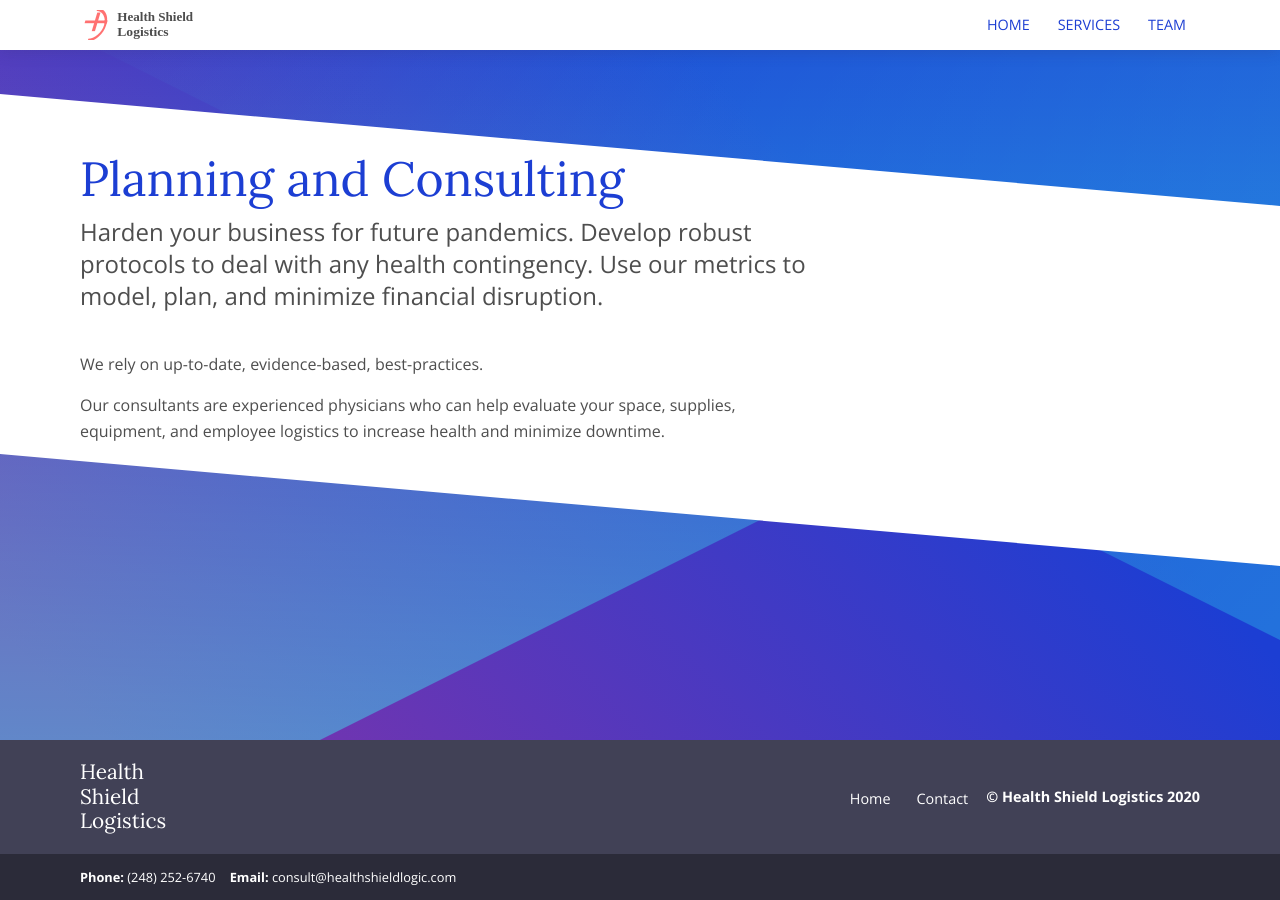
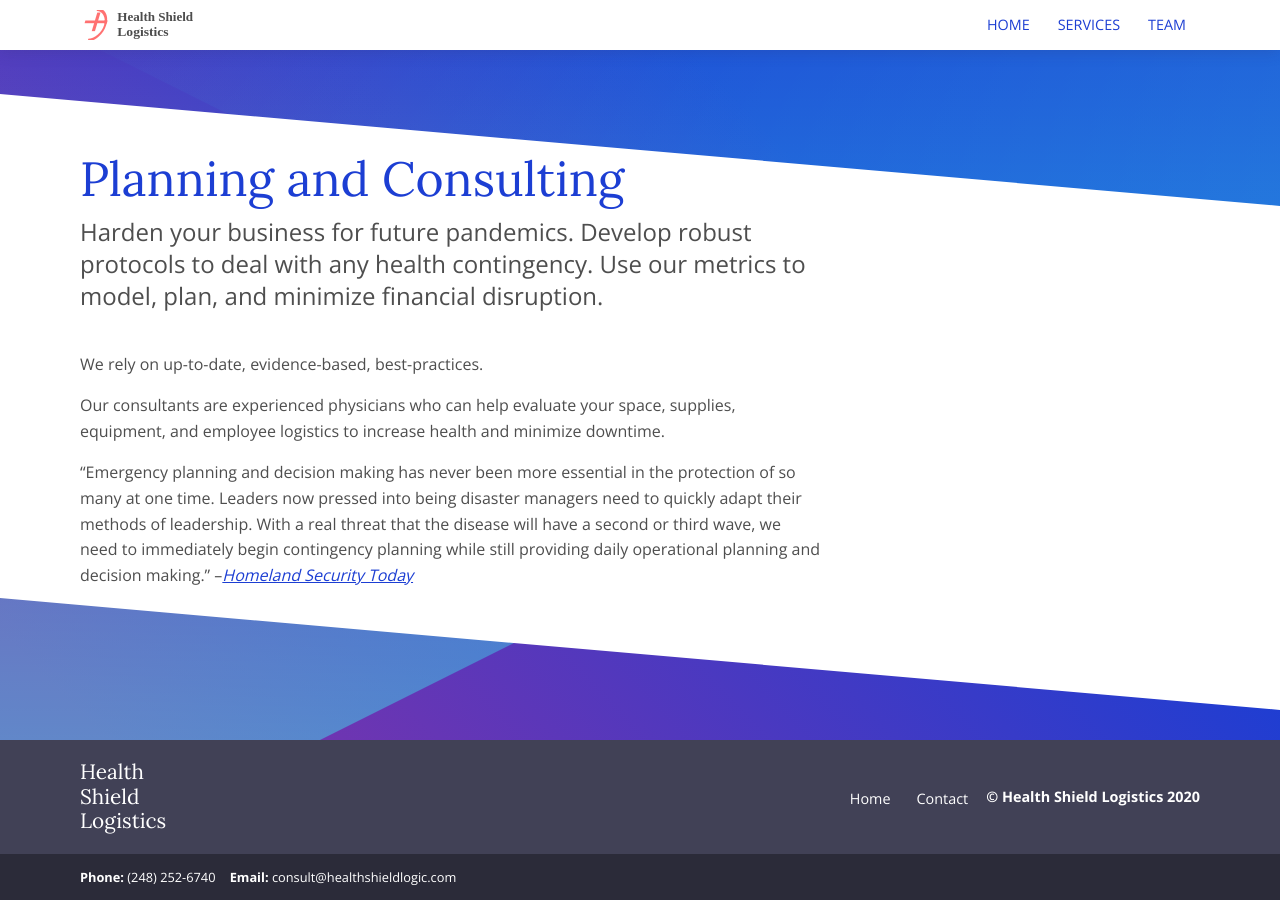
Before and after one commit to health-shield/wellsign.github.io, a Jekyll site: the page built from _services/04-plan.md, in a window 1280 px wide. Built offline with Jekyll 4.4.1, drawn with Linux system fonts in a browser that asks for light colours.

Commit message:
update the services

```diff
--- a/_services/04-plan.md
+++ b/_services/04-plan.md
@@ -10,3 +10,11 @@
 
 Our consultants are experienced physicians who can help evaluate your space, supplies,
 equipment, and employee logistics to increase health and minimize downtime.
+
+"Emergency planning and decision making has never been more essential in the protection of so
+many at one time. Leaders now pressed into being disaster managers need to quickly adapt their
+methods of leadership. With a real threat that the disease will have a second or third wave, we
+need to immediately begin contingency planning while still providing daily operational planning
+and decision making." --[*Homeland Security Today*][1]
+
+[1]: https://www.hstoday.us/subject-matter-areas/emergency-preparedness/emergency-planning-decision-making-are-critical-to-prepare-for-the-second-wave-of-covid-19/
```
Also changed, not shown: _services/03-train.md (+7 -0 lines).
